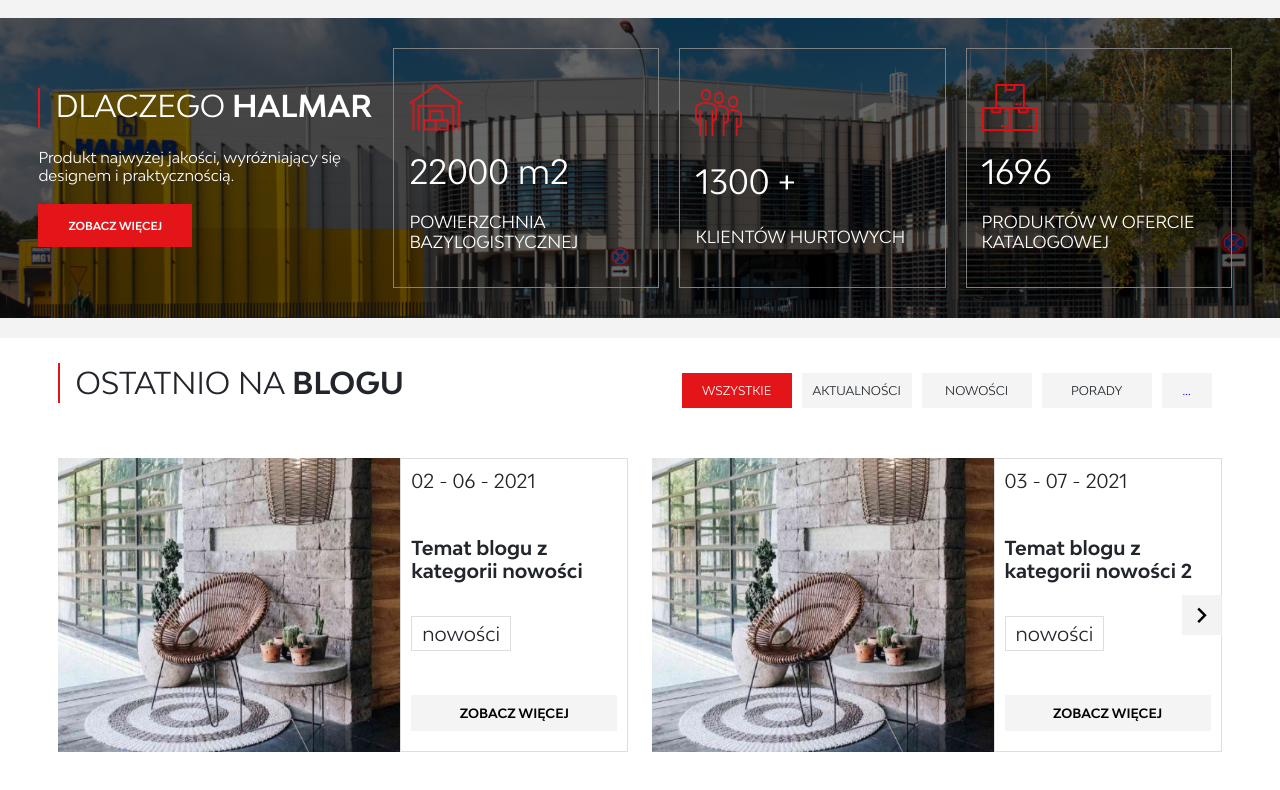
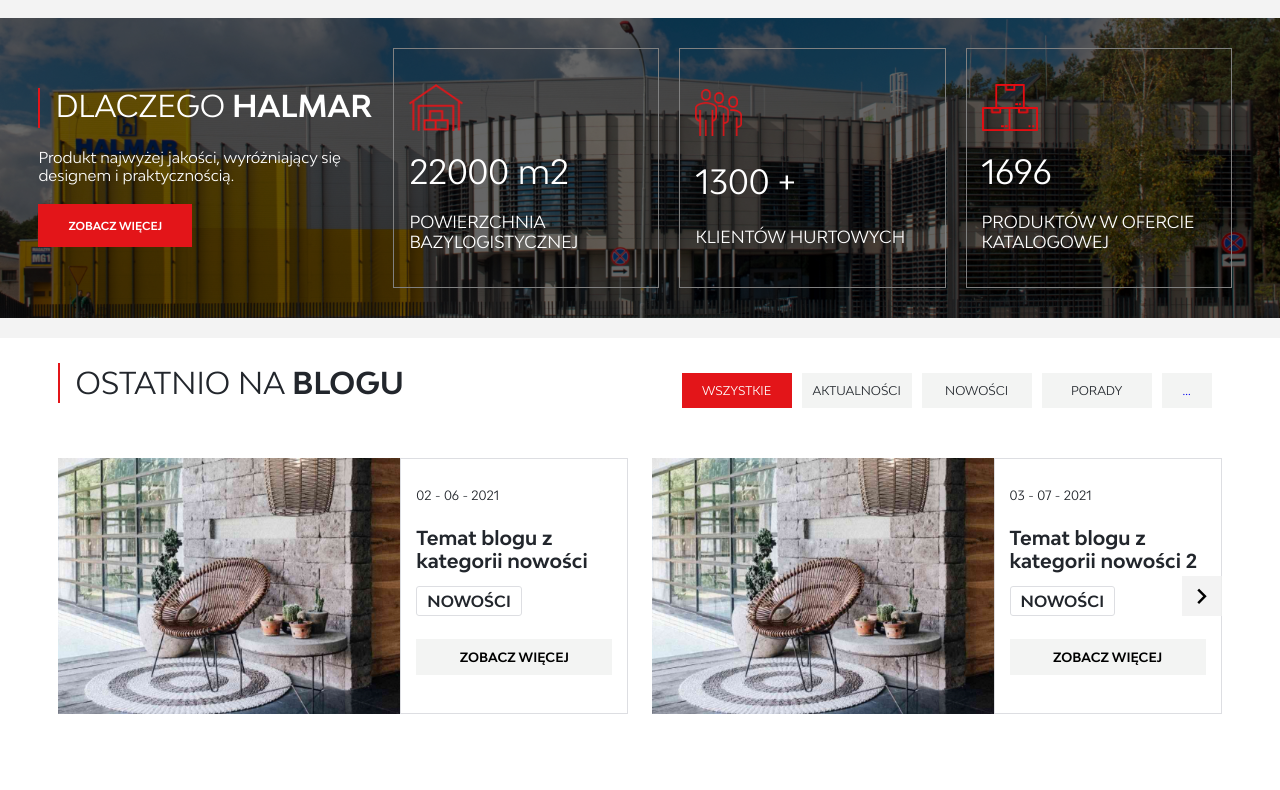
Before and after one commit to Cyklotymia/Halmar, a React app: page / in a window 1280 px wide. Shown: the part 2505-3295 px from the top of the page. After the commit the page ends 3259 px from the top, so only its background shows below. Built offline with nearby package versions, Linux system fonts and the light colour scheme.

Commit message:
fixes for generating elements in blogs+ changes in css

```diff
--- a/src/assets/scss/_blogs.scss
+++ b/src/assets/scss/_blogs.scss
@@ -60,10 +60,11 @@
             @include flexParent(row,nowrap,flex-start,flex-start);
             height: 40vw;
 
+
         }
         @include for-size(s){
            width: 49%;
-           height: 23vw;
+           height: 20vw;
         }
 
         .blogs__element-img{
@@ -71,7 +72,17 @@
             display: block;
             @include for-size(xs){
                 width: 60%;
-                height: 23vw;
+                height: 40vw;
+
+            }
+            @include for-size(s){
+                width: 60%;
+                height: 20vw;
+
+            }
+            @include for-size(xl){
+                width: 460px;
+                height: 340px;
 
             }
         }
@@ -79,7 +90,7 @@
         .blogs__element-info{
             width: 100%;
             border: 1px solid $border-color;
-            @include flexParent(column,nowrap,space-between,flex-start);
+            @include flexParent(column,nowrap,space-evenly,flex-start);
             padding: 20px;
             @include for-size(xs){
                 width: 40%;
@@ -90,7 +101,12 @@
 
             }
             @include for-size(s){
-               padding: 10px;
+               padding: 15px;
+
+            }
+            @include for-size(xl){
+                width:325px;
+                height: 340px;
 
             }
             .blogs__element-date{
@@ -101,10 +117,13 @@
 
                 }
                 @include for-size(s){
-                    font-size: 1.5vw;
+                    font-size: 1vw;
                     margin: 0 0 10px;
 
                  }
+                 @include for-size(xl){
+                   font-size: 14px;
+                }
             }
             .blogs__element-header{
                 font-size: 14px;
@@ -116,6 +135,9 @@
                     font-size: 1.5vw;
 
                  }
+                 @include for-size(xl){
+                    font-size: 18px;
+                 }
             }
             .blogs__element-link{
                 border: 1px solid $border-color;
@@ -123,6 +145,10 @@
                 font-size: 14px;
                 color:$text-color;
                 margin: 10px 0 40px;
+                text-transform: uppercase;
+                @include flexParent(row,nowrap,center,center);
+                font-weight: $font-w-bold;
+                border-radius: 3px;
                 @include for-size(xs){
                     font-size: 2vw;
                     margin-bottom: 10px;
@@ -130,9 +156,18 @@
 
                  }
                  @include for-size(s){
-                    font-size: 1.5vw;
+                    font-size: 1.2vw;
                     margin: 0 0 10px;
 
+                 }
+                 @include for-size(xm){
+
+
+                 }
+                 @include for-size(xl){
+                    font-size: 12px;
+                    height: 35px;
+                    width: 128px;
                  }
             }
             .blogs__element-button{
@@ -145,11 +180,17 @@
                     width: 100%;
                     padding: 10px 0;
 
+
                  }
                  @include for-size(s){
                     font-size: 1vw;
                     margin: 0 0 10px;
 
+                 }
+                 @include for-size(xl){
+                    font-size: 14px;
+                    height: 50px;
+                    width: 218px;
                  }
             }
             .blogs__element-button:hover{
--- a/src/redux/blogsRedux.js
+++ b/src/redux/blogsRedux.js
@@ -16,7 +16,7 @@
       switch (name.payload) {
         case "nowości":
           state.length = blogsData[1].list.length;
-          console.log(state.length);
+
           break;
         case "aktualności":
           state.length = blogsData[0].list.length;
--- a/src/tools/BlogsElements.jsx
+++ b/src/tools/BlogsElements.jsx
@@ -39,10 +39,12 @@
     return
   }
 })
+console.log(length , maxIndexOfProducts);
     return (
         <div className="blogs__container">
           {blogsElement}
-          {length > maxIndexOfProducts && (
+          {!length && <div className="empty">Nie znaleziono produktów dla szukanej flagi.</div>}
+          {length >= maxIndexOfProducts +numberOfVisibleElements && (
         <div
           onClick={() => {
             dispatch(arrowHandler("right"));
@@ -52,7 +54,7 @@
           <i className="halmar-icon_30 blogs__arrow-icon"></i>
         </div>
       )}
-      {maxIndexOfProducts > numberOfVisibleElements && (
+      {maxIndexOfProducts >= numberOfVisibleElements && (
         <div
           onClick={() => {
            dispatch(arrowHandler("left"));
@@ -64,6 +66,7 @@
       )}
         </div>
       );
+
 }
 
 export default BlogsElements;
```
